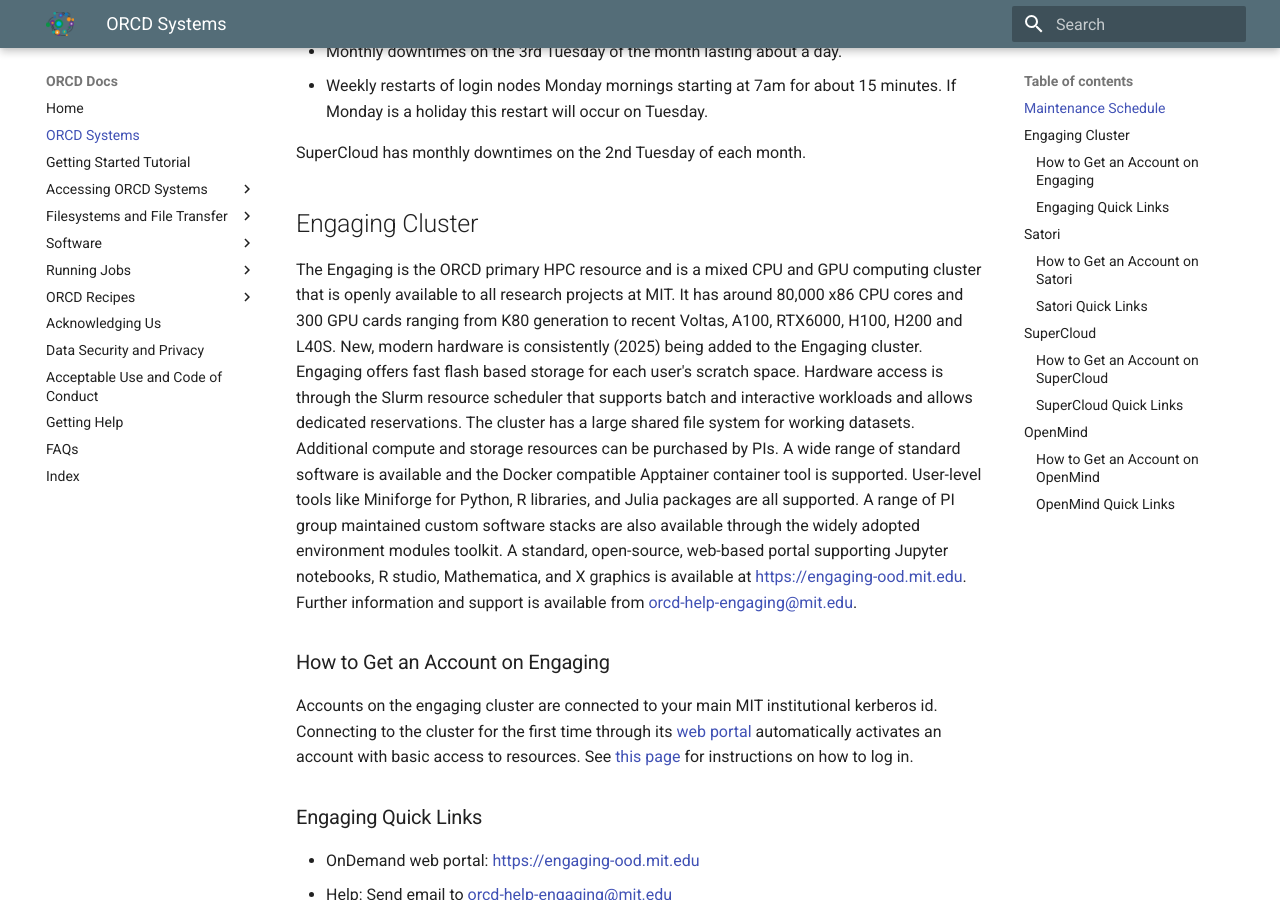
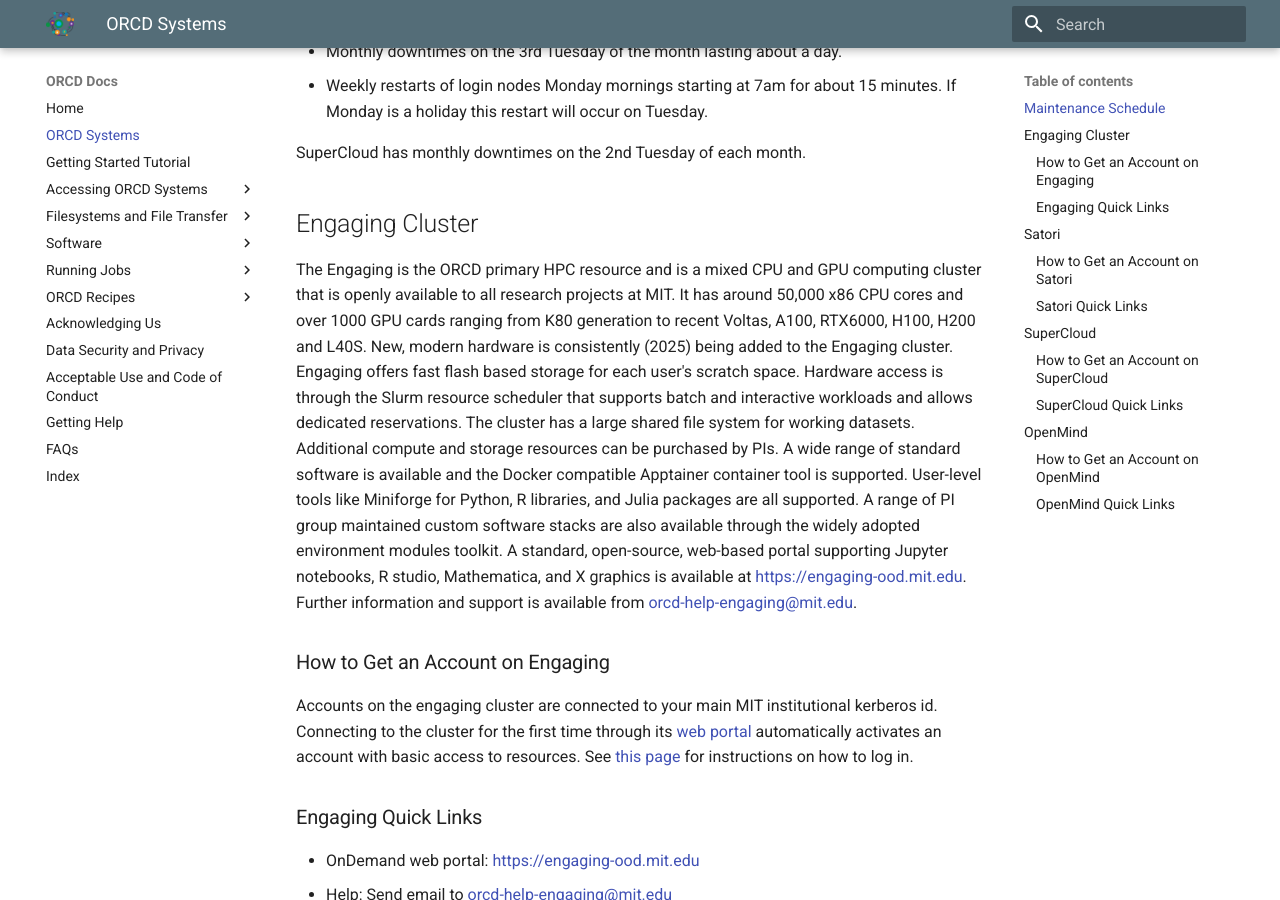
Before and after one commit to mit-orcd/orcd-docs-edit, an MkDocs documentation site: the page built from docs/orcd-systems.md, in a window 1280 px wide and 900 px high, scrolled down 390 px. Built offline with MkDocs 1.6.1 and Material for MkDocs 9.7.7, drawn with Linux system fonts in a browser that asks for light colours.

Commit message:
Update docs/orcd-systems.md
Co-authored-by: Lauren Milechin <13963460+lmilechin@users.noreply.github.com>

```diff
--- a/docs/orcd-systems.md
+++ b/docs/orcd-systems.md
@@ -25,7 +25,7 @@
 -->
 
 The Engaging is the ORCD primary HPC resource and is a mixed CPU and GPU computing cluster that is openly available to all
-research projects at MIT. It has around 80,000 x86 CPU cores and 300
+research projects at MIT. It has around 50,000 x86 CPU cores and over 1000
 GPU cards ranging from K80 generation to recent Voltas, A100, RTX6000, H100, H200 and L40S. New, modern hardware is consistently (2025) being added to the Engaging cluster. Engaging offers fast flash based storage for each user's scratch space. Hardware access is through the Slurm
 resource scheduler that supports batch and interactive workloads and allows dedicated reservations.
 The cluster has a large shared file system for working datasets. Additional compute and storage
```
